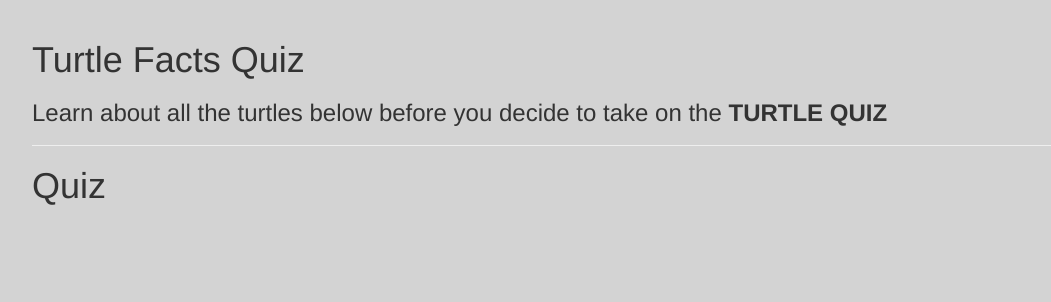
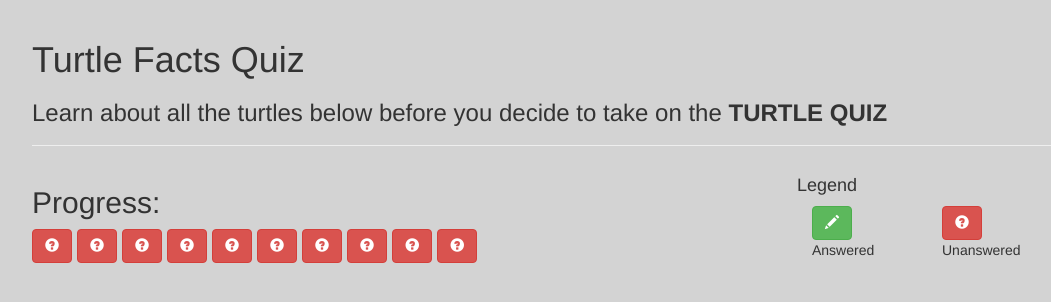
Before and after one commit to crutledge7/quiz, a plain HTML site: page index.html in a window 1280 px wide. Both pictures are taken after typing "Sample" into the empty fields and a click on the button "Start Quiz". Shown: the whole page, without its empty margins (38-1089 px from the left). Drawn offline with nearby package versions, Linux system fonts and the light colour scheme.

Commit message:
new push after video 10

```diff
--- a/index.html
+++ b/index.html
@@ -1,47 +1,32 @@
 <!DOCTYPE html>
 <html lang="en" ng-app="turtleFacts">
+
 <head>
     <meta charset="UTF-8">
     <meta name="viewport" content="width=device-width, initial-scale=1">
     <title>Turtle Facts and Quiz</title>
     <!-- Bootstrap css and my own css -->
-    <link rel="stylesheet"
-        href="https://maxcdn.bootstrapcdn.com/bootstrap/3.3.6/css/bootstrap.min.css"
-        integrity="sha384-1q8mTJOASx8j1Au+a5WDVnPi2lkFfwwEAa8hDDdjZlpLegxhjVME1fgjWPGmkzs7"
-        crossorigin="anonymous">
-    <link rel="stylesheet" href="css/style.css">
-</head>
+    <link rel="stylesheet" href="https://maxcdn.bootstrapcdn.com/bootstrap/3.3.6/css/bootstrap.min.css" integrity="sha384-1q8mTJOASx8j1Au+a5WDVnPi2lkFfwwEAa8hDDdjZlpLegxhjVME1fgjWPGmkzs7" crossorigin="anonymous">
+    <link rel="stylesheet" href="css/style.css"> </head>
+
 <body>
-
     <div class="container">
         <div class="page-header">
             <h1>Turtle Facts Quiz</h1>
             <h3>
                 Learn about all the turtles below before you decide to take on the
                 <strong>TURTLE QUIZ</strong>
-            </h3>
-        </div>
-
+            </h3> </div>
         <div ng-controller="listCtrl as list" ng-hide="list.quizMetrics.quizActive">
-           <form class="form-inline well well-sm clearfix danger">
-               <span class="glyphicon glyphicon-search"></span>
-               <input
-                      type="text"
-                      placeholder="Search..."
-                      class="form-control"
-                      ng-model="list.search">
-               <button class="btn btn-success pull-right" ng-click="list.activateQuiz()">
-               <strong>Start Quiz</strong>
-               </button>
+            <form class="form-inline well well-sm clearfix danger"> <span class="glyphicon glyphicon-search"></span>
+                <input type="text" placeholder="Search..." class="form-control" ng-model="list.search">
+                <button class="btn btn-success pull-right" ng-click="list.activateQuiz()"> <strong>Start Quiz</strong> </button>
             </form>
             <div class="row">
                 <div class="col-sm-6" ng-repeat="turtle in list.data | filter:list.search">
                     <div class="well well-sm">
                         <div class="row">
-                            <div class="col-md-6">
-                                <img ng-src="{{turtle.image_url}}" class="img-rounded img-responsive well-image">
-                            </div>
-
+                            <div class="col-md-6"> <img ng-src="{{turtle.image_url}}" class="img-rounded img-responsive well-image"> </div>
                             <div class="col-md-6">
                                 <h4>{{turtle.type}}</h4>
                                 <p><strong>Location:</strong> {{turtle.locations}}</p>
@@ -54,24 +39,19 @@
                     </div>
                 </div>
             </div>
-
             <div class="modal" id="turtle-info">
                 <div class="modal-dialog">
                     <div class="modal-content">
                         <div class="modal-header">
                             <button class="btn btn-danger pull-right" data-dismiss="modal">X</button>
-                            <h2>{{list.activeTurtle.type}}</h2>
-
-                        </div>
+                            <h2>{{list.activeTurtle.type}}</h2> </div>
                         <div class="modal-body">
                             <div class="row">
-                                    <div class=".col-xs-8 .col-xs-offset-2">
-                                        <img ng-src="{{list.activeTurtle.image_url}}" class="img-rounded img-responsive">
-                                    </div>
+                                <div class=".col-xs-8 .col-xs-offset-2"> <img ng-src="{{list.activeTurtle.image_url}}" class="img-rounded img-responsive"> </div>
                             </div>
                             <div class="row top-buffer">
                                 <div class="col-md-6">
-                                    <p><strong>Location:</strong>  {{list.activeTurtle.locations}}</p>
+                                    <p><strong>Location:</strong> {{list.activeTurtle.locations}}</p>
                                     <p><strong>Size:</strong> {{list.activeTurtle.size}}</p>
                                     <p><strong>Average Lifespan</strong> {{list.activeTurtle.lifespan}}</p>
                                     <p><strong>Diet:</strong> {{list.activeTurtle.diet}}</p>
@@ -86,18 +66,36 @@
                 </div>
             </div>
             <!-- <p><strong> {{list.footer}}</strong></p> -->
-        </div><!-- List Controller -->
+        </div>
+        <!-- List Controller -->
         <div ng-controller="quizCtrl as quiz" ng-show="quiz.quizMetrics.quizActive">
-            <h1>Quiz</h1>
+            <div class="row">
+                <div class="col-xs-8">
+                    <h2>Progress: </h2>
+                    <div class="btn-toolbar">
+                        <button class="btn" ng-repeat="question in quiz.dataService.quizQuestions" ng-class="{'btn-info': question.selected !== null, 'btn-danger': question.selected === null }"> <span class="glyphicon" ng-class="{'glyphicon-pencil': question.selected !== null, 'glyphicon-question-sign': question.selected === null}"></span> </button>
                     </div>
-
                 </div>
-
+                <div class="col-xs-4">
+                    <div class="row">
+                        <h4>Legend</h4>
+                        <div class="col-sm-4">
+                            <button class="btn btn-success"> <span class="glyphicon glyphicon-pencil"></span> </button>
+                            <p>Answered</p>
+                        </div>
+                        <div class="col-sm-4">
+                            <button class="btn btn-danger"> <span class="glyphicon glyphicon-question-sign"></span> </button>
+                            <p>Unanswered</p>
+                        </div>
+                    </div>
+                </div>
+            </div>
+        </div>
+    </div>
     <!-- third party js -->
     <script src="https://ajax.googleapis.com/ajax/libs/angularjs/1.5.0-rc.2/angular.min.js"></script>
     <script src="https://code.jquery.com/jquery-2.2.0.min.js"></script>
     <script src="https://maxcdn.bootstrapcdn.com/bootstrap/3.3.6/js/bootstrap.min.js" integrity="sha384-0mSbJDEHialfmuBBQP6A4Qrprq5OVfW37PRR3j5ELqxss1yVqOtnepnHVP9aJ7xS" crossorigin="anonymous"></script>
-
     <!-- Our application scripts -->
     <script src="js/app.js"></script>
     <script src="js/controllers/list.js"></script>
@@ -105,4 +103,5 @@
     <script src="js/factories/quizMetrics.js"></script>
     <script src="js/factories/dataservice.js"></script>
 </body>
+
 </html>
--- a/js/controller/quiz.js
+++ b/js/controller/quiz.js
@@ -11,6 +11,6 @@
                 var vm = this;
 
                 vm.quizMetrics = quizMetrics;
-
+                vm.dataService = DataService;
             }
  })();
```
Lines whose indentation alone changed are shown as unchanged.
